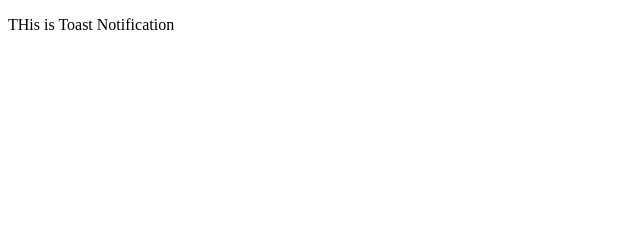
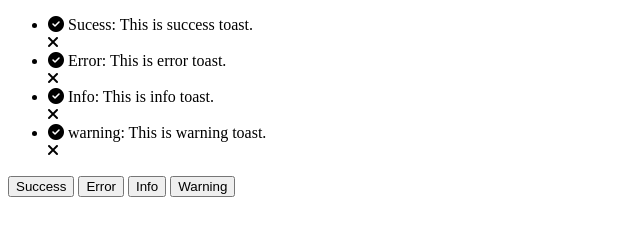
Before and after one commit to aamahi/Toast-Notification, a plain HTML site: page index.html in a window 1280 px wide. Shown: the whole page, without its empty margins (0-640 px from the left). Drawn offline with Linux system fonts and the light colour scheme.

Commit message:
Mockup design compleate

```diff
--- a/index.html
+++ b/index.html
@@ -5,8 +5,45 @@
     <meta http-equiv="X-UA-Compatible" content="IE=edge">
     <meta name="viewport" content="width=device-width, initial-scale=1.0">
     <title>Toast Notification</title>
+    <!-- Font Awsome CDN Link for Icons -->
+    <link rel="stylesheet" href="https://cdnjs.cloudflare.com/ajax/libs/font-awesome/6.2.1/css/all.min.css">
 </head>
 <body>
-    <p>THis is Toast Notification</p>
+    <ul class="notifications">
+        <li class="toast success">
+            <div class="column-">
+                <i class="fa-solid fa-circle-check"></i>
+                <span>Sucess: This is success toast.</span>
+            </div>
+            <i class="fa-solid fa-xmark"></i>
+        </li>
+        <li class="toast error">
+            <div class="column-">
+                <i class="fa-solid fa-circle-check"></i>
+                <span>Error: This is error toast.</span>
+            </div>
+            <i class="fa-solid fa-xmark"></i>
+        </li>
+        <li class="toast info">
+            <div class="column-">
+                <i class="fa-solid fa-circle-check"></i>
+                <span>Info: This is info toast.</span>
+            </div>
+            <i class="fa-solid fa-xmark"></i>
+        </li>
+        <li class="toast warning">
+            <div class="column-">
+                <i class="fa-solid fa-circle-check"></i>
+                <span>warning: This is warning toast.</span>
+            </div>
+            <i class="fa-solid fa-xmark"></i>
+        </li>
+    </ul>
+    <div class="buttons">
+        <button class="btn" id="success">Success</button>
+        <button class="btn" id="error">Error</button>
+        <button class="btn" id="info">Info</button>
+        <button class="btn" id="warning">Warning</button>
+    </div>
 </body>
 </html>
--- /dev/null
+++ b/style.css
@@ -0,0 +1,7 @@
+@import url('https://fonts.googleapis.com/css2?family=Poppins:wght@400;500;600&display=swap');
+*{
+  margin: 0;
+  padding: 0;
+  box-sizing: border-box;
+  font-family: 'Poppins', sans-serif;
+}
```
